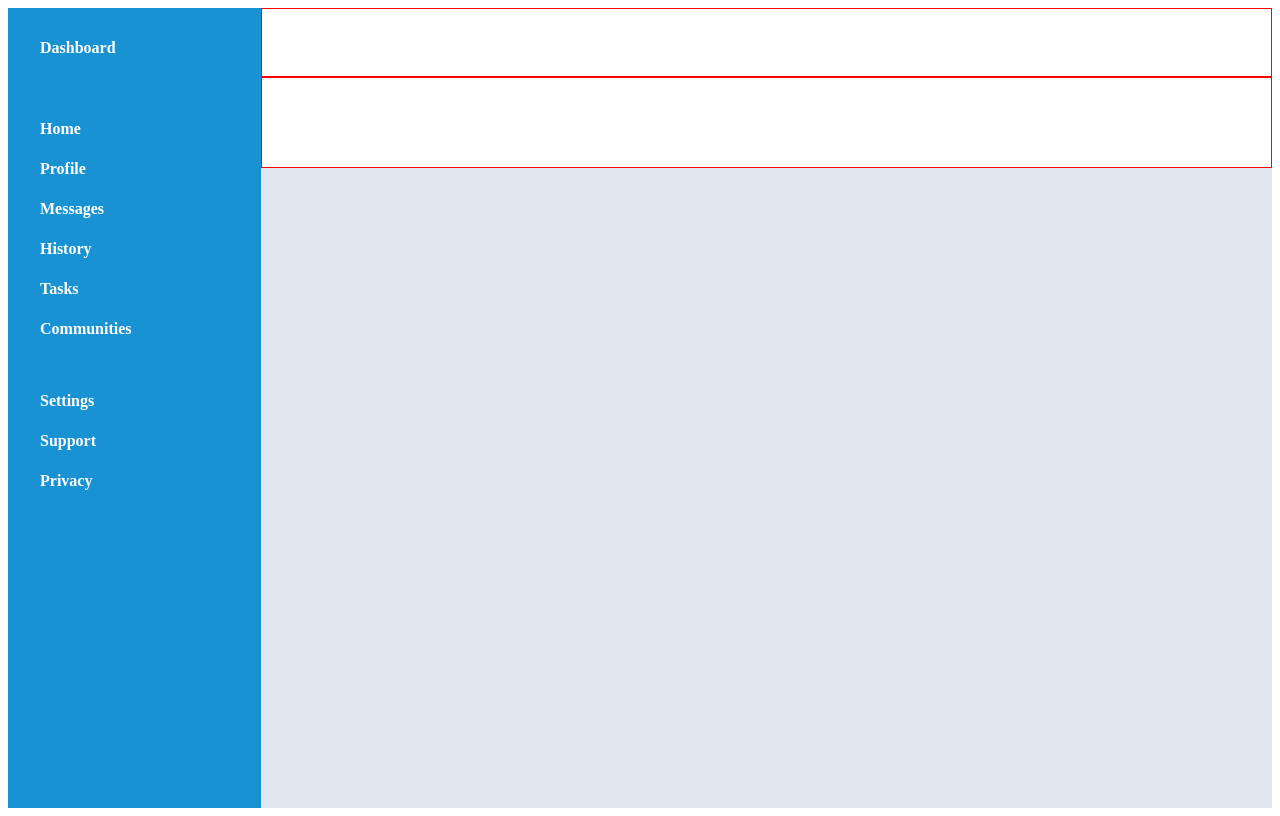
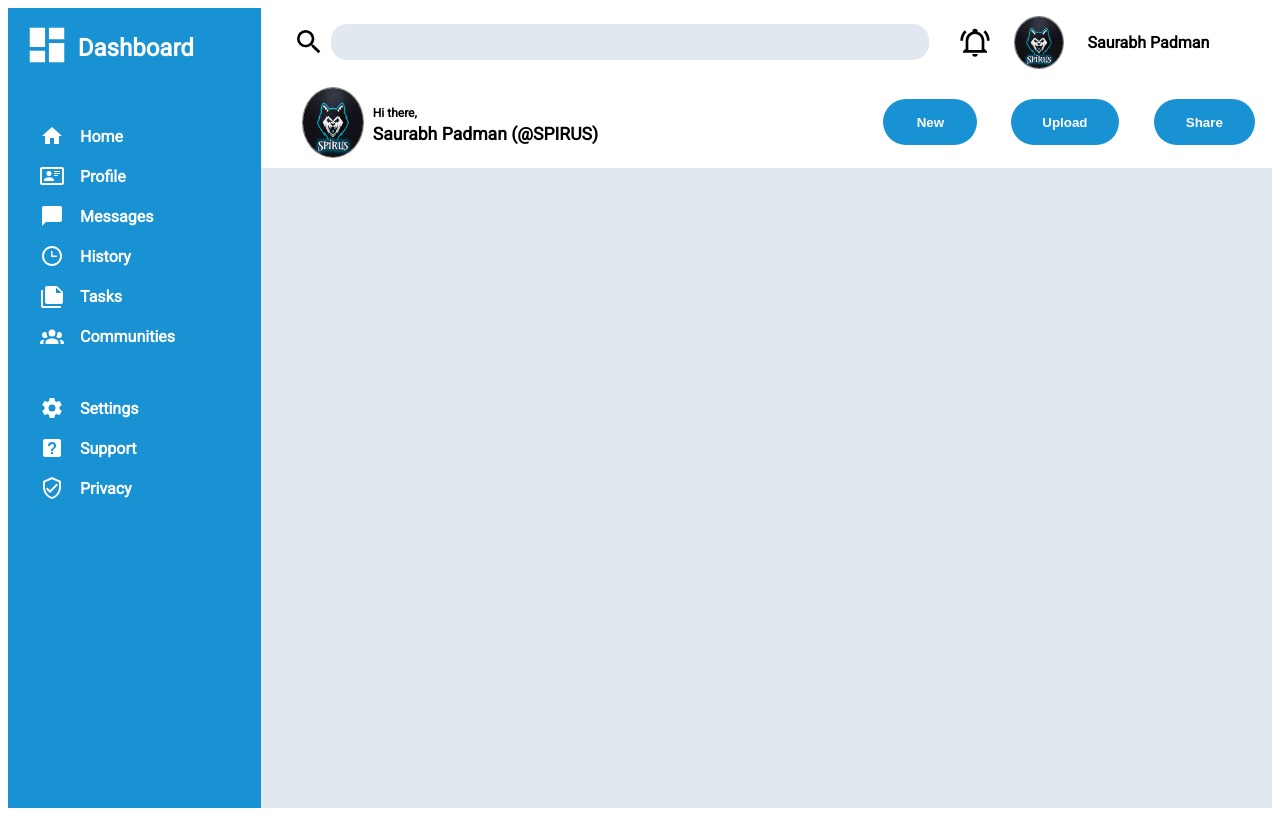
Before and after one commit to spirus-dev/admin-dashboard, a plain HTML site: page index.html in a window 1280 px wide. Drawn offline with Linux system fonts and the light colour scheme.

Commit message:
Completed the header section
Completed the header section of the project and styled it according to the expected output.
Added svgs folder and added few svg images there. Added profile image in the project folder. Modified the side-bar section to look as close as expected output.
Only main-content part of the project is remaining.

```diff
--- a/index.html
+++ b/index.html
@@ -10,32 +10,80 @@
 <body>
     <div class="container">
         <div class="side-bar">
-            <div class="branding">Dashboard</div>
+            <div class="branding">
+                <div class="brandinIcon"><img src="svgs/view-dashboard.svg" alt=""></div>
+                <div class="brandingText">Dashboard</div></div>
             <div class="navigationOne">
-                <div>Home</div>
-                <div>Profile</div>
-                <div>Messages</div>
-                <div>History</div>
-                <div>Tasks</div>
-                <div>Communities</div>
+                <div class="navigationItem">
+                    <div class="navigationIcon"><img src="svgs/home.svg" alt=""></div>
+                    <div class="navigationText">Home</div>
+                </div>
+                <div class="navigationItem">
+                    <div class="navigationIcon"><img src="svgs/card-account-details-outline.svg" alt=""></div>
+                    <div class="navigationText">Profile</div>
+                </div>
+                <div class="navigationItem">
+                    <div class="navigationIcon"><img src="svgs/message.svg" alt=""></div>
+                    <div class="navigationText">Messages</div>
+                </div>
+                <div class="navigationItem">
+                    <div class="navigationIcon"><img src="svgs/clock-time-three-outline.svg" alt=""></div>
+                    <div class="navigationText">History</div>
+                </div>
+                <div class="navigationItem">
+                    <div class="navigationIcon"><img src="svgs/note-multiple.svg" alt=""></div>
+                    <div class="navigationText">Tasks</div>
+                </div>
+                <div class="navigationItem">
+                    <div class="navigationIcon"><img src="svgs/account-group.svg" alt=""></div>
+                    <div class="navigationText">Communities</div>
+                </div>
             </div>
             <div class="navigationTwo">
-                <div>Settings</div>
-                <div>Support</div>
-                <div>Privacy</div>
+                <div class="navigationItem">
+                    <div class="navigationIcon"><img src="svgs/cog.svg" alt=""></div>
+                    <div class="navigationText">Settings</div>
+                </div>
+                <div class="navigationItem">
+                    <div class="navigationIcon"><img src="svgs/help-box.svg" alt=""></div>
+                    <div class="navigationText">Support</div>
+                </div>
+                <div class="navigationItem">
+                    <div class="navigationIcon"><img src="svgs/shield-check-outline.svg" alt=""></div>
+                    <div class="navigationText">Privacy</div>
+                </div>
             </div>
         </div>
         <div class="header">
             <div class="headerUpper">
-                <div class="search"></div>
-                <div class="profile"></div>
+                <div class="search">
+                    <div class="searchIcon"><img src="svgs/magnify.svg" alt=""></div>
+                    <div class="searchBar"><input type="text"></div>
+                </div>
+                <div class="profile">
+                    <div class="bellIcon"><img src="svgs/bell-ring-outline.svg" alt=""></div>
+                    <div class="profilePicture"><img src="profile.jpeg" alt=""></div>
+                    <div class="profileName">Saurabh Padman</div>
+                </div>
             </div>
             <div class="headerLower">
-                <div class="welcome"></div>
-                <div class="buttons"></div>
+                <div class="welcome">
+                    <div class="welcomePicture"><img src="profile.jpeg" alt=""></div>
+                    <div class="welcomeMessage">
+                        <div class="minText">Hi there,</div>
+                        <div class="maxText">Saurabh Padman (@SPIRUS)</div>
+                    </div>
+                </div>
+                <div class="buttons">
+                    <button>New</button>
+                    <button>Upload</button>
+                    <button>Share</button>
+                </div>
             </div>
         </div>
-        <div class="main-content"></div>
+        <div class="main-content">
+
+        </div>
     </div>
 </body>
 </html>
--- a/style.css
+++ b/style.css
@@ -1,4 +1,7 @@
+@import url('https://fonts.googleapis.com/css2?family=Roboto&display=swap');
+
 :root{
+    font-family: 'Roboto', sans-serif;
     margin: 0;
     padding: 0;
     box-sizing: border-box;
@@ -32,10 +35,6 @@
     grid-template-rows: 1.5fr 2fr;
 }
 
-.header>div{
-    border: 1px solid red;
-}
-
 .main-content{
     background-color: #E2E8F0;
     grid-column: 2;
@@ -45,9 +44,15 @@
 .branding{
     display: grid;
     align-items: center;
-    margin-left: 2rem;
+    margin-left: 1rem;
+    font-size: 1.5rem;
+    grid-template-columns: 1fr 4fr;
+    gap: 0.5rem;
 }
 
+.branding img{
+    filter: invert(1);
+}
 .navigationOne{
     display: grid;
     grid-template-rows: repeat(auto-fit,2rem);
@@ -61,3 +66,143 @@
     margin-left: 2rem;
     gap: 0.5rem;
 }
+
+.navigationItem{
+    display: grid;
+    grid-template-columns: 1.5rem auto;
+    gap: 1rem;
+}
+
+.navigationText, .navigationIcon{
+    display: grid;
+    align-items: center;
+}
+
+.navigationIcon img{
+    filter: invert(1);
+}
+
+.headerUpper{
+    display: grid;
+    grid-template-columns: 2fr 1fr;
+}
+
+.buttons div{
+    border: 1px solid green;
+}
+
+.search{
+    display: grid;
+    grid-template-columns: 2rem 5fr;
+    padding-left: 2rem;
+}
+
+.searchIcon{
+    display: grid;
+    align-items: center;
+}
+
+.searchBar input{
+    width: 95%;
+    height: 50%;
+    outline: none;
+    border: none;
+    border-radius: 1rem;
+    padding-left: 1rem;
+    background-color: #E2E8F0;
+}
+
+.searchBar{
+    display: grid;
+    align-items: center;
+    justify-items: center;
+}
+
+.profile{
+    display: grid;
+    grid-template-columns: 2rem 4rem 10rem;
+    justify-content: center;
+    gap: 1rem;
+}
+
+.bellIcon{
+    display: grid;
+    align-items: center;
+}
+
+.profilePicture{
+    display: grid;
+    align-items: center;
+    justify-items: center;
+}
+
+.profilePicture img{
+    height: 75%;
+    width: 75%;
+    border-radius: 50%;
+    border: 1px solid gray;
+}
+
+.profileName{
+    font-weight: bold;
+    display: grid;
+    align-items: center;
+}
+
+.headerLower{
+    display: grid;
+    grid-template-columns: 3fr 2fr;
+}
+.welcome{
+    display: grid;
+    grid-template-columns: 5em 50%;
+    padding-left: 2rem;
+}
+
+.welcomePicture{
+    display: grid;
+    justify-items: center;
+    align-items: center;
+}
+
+.welcomePicture img{
+    height: 75%;
+    width: 75%;
+    border-radius: 50%;
+    border: 1px solid gray;
+}
+
+.welcomeMessage{
+    display: grid;
+    grid-template-rows: 1fr 1fr;
+    gap: 0.25rem;
+}
+
+.minText{
+    display: grid;
+    align-items: end;
+    font-weight: bold;
+    font-size: 0.75rem;
+}
+
+.maxText{
+    font-weight: bold;
+    font-size: 1.1rem;
+}
+
+.buttons{
+    display: grid;
+    grid-template-columns: repeat(3,auto);
+    justify-items: center;
+    align-items: center;
+}
+
+.buttons button{
+    height: 50%;
+    width: 75%;
+    border: none;
+    background-color: #1992D4;
+    color: white;
+    font-weight: bold;
+    border-radius: 2rem;
+}
```
Also changed, not shown: profile.jpeg (added), svgs/account-group.svg (added), svgs/bell-ring-outline.svg (added), svgs/card-account-details-outline.svg (added), svgs/clock-time-three-outline.svg (added), svgs/cog.svg (added), svgs/eye-plus-outline.svg (added), svgs/help-box.svg (added), svgs/home.svg (added), svgs/magnify.svg (added), svgs/message.svg (added), svgs/note-multiple.svg (added), svgs/shield-check-outline.svg (added), svgs/source-fork.svg (added), 2 more files.
